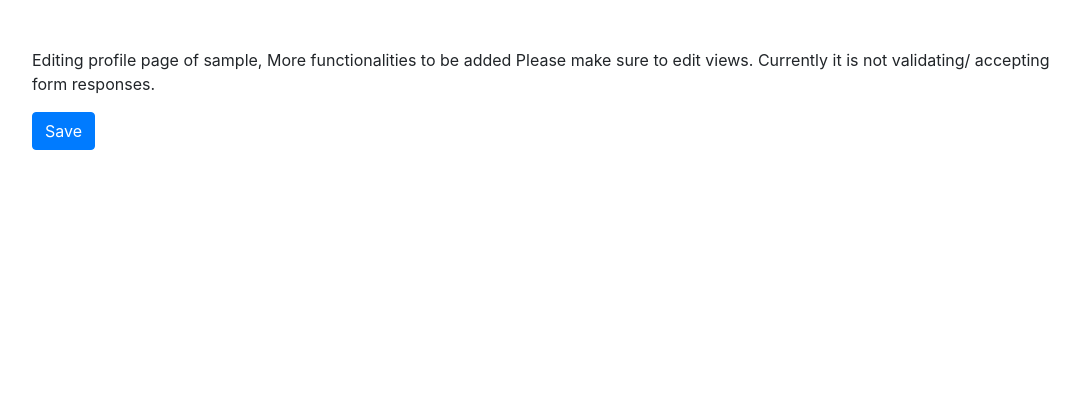
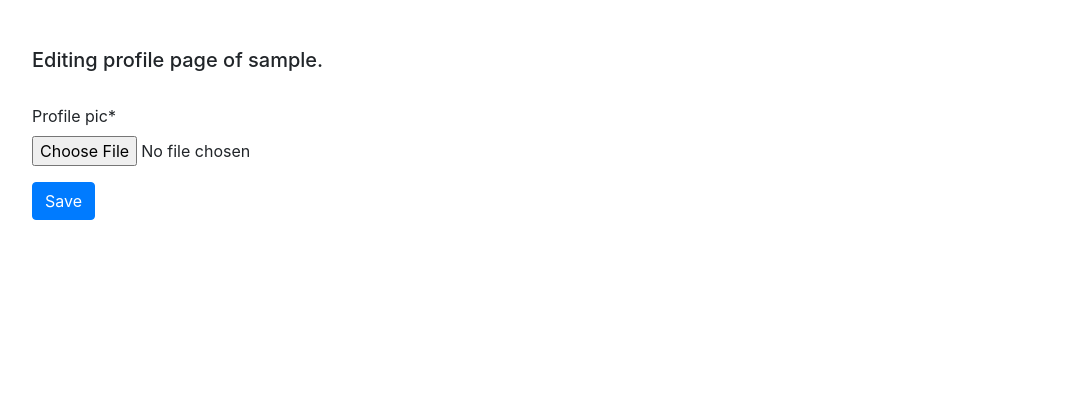
Before and after one commit to harshraj22/CSE_HUB, a Django app: a page that uses cse_hub/users/templates/users/profile_edit.html in a window 1280 px wide. Shown: the part 56-475 px from the top of the page, without its empty margins (86-1166 px from the left). Run offline with Django 3.2, Linux system fonts and the light colour scheme; a user stored in the database is signed in; tables that the repository leaves empty hold one stand-in row (values such as "Sample post"); some libraries are stand-ins or nearby versions.

Commit message:
user can update profile pic

```diff
--- a/cse_hub/homepage/views.py
+++ b/cse_hub/homepage/views.py
@@ -1,6 +1,6 @@
 from django.shortcuts import render, redirect
 from django.contrib.auth.forms import UserCreationForm
-from homepage.forms import RegistrationForm
+from users.forms import RegistrationForm
 from django.contrib import messages
 from django.urls import reverse
 from users.models import Profile
--- a/cse_hub/users/forms.py
+++ b/cse_hub/users/forms.py
@@ -1,5 +1,8 @@
 from django.forms import ModelForm
 from .models import Profile
+from django.contrib.auth.models import User
+from django.contrib.auth.forms import UserCreationForm
+from django import forms
 
 class ProfileUpdateForm(ModelForm):
 	class Meta:
@@ -8,4 +11,33 @@ class ProfileUpdateForm(ModelForm):
 		# widgets = {
 		# 	'password': forms.PasswordInput(),
 		# }
-		fields = []
+		fields = [
+			'profile_pic'
+		]
+
+class RegistrationForm(UserCreationForm):
+    email = forms.EmailField(required = True)
+    profile_pic = forms.ImageField(required=False)
+
+    class Meta:
+        model = User
+        fields = (
+            'username',
+            'first_name',
+            'last_name',
+            'email',
+            'password1',
+            'password2',
+            'profile_pic'
+        )
+
+    def save(self, commit=True):
+        user = super(RegistrationForm, self).save(commit=False)
+        user.first_name = self.cleaned_data['first_name']
+        user.last_name = self.cleaned_data['last_name']
+        user.email = self.cleaned_data['email']
+
+        if commit:
+            user.save()
+
+        return user
--- a/cse_hub/users/templates/users/profile.html
+++ b/cse_hub/users/templates/users/profile.html
@@ -53,7 +53,9 @@
 				<img class="card-img-top border-danger" src="{% static 'users/' %}{{pic}}" height="260px;" alt='{{pic}}'>
 				<div class="card-body">
 					<h4 class="card-title text-center">{{user.username}}</h4>
-					<p class="card-text text-center">Some data about user.</p>
+					<p class="card-text text-center">
+						{{ user.email }}
+					</p>
 					{% if user.username == request.user.username%}
 						<a class="btn btn-info btn-block" href="{% url 'user-submissions' user.username %}">My Submissions</a> <br>
 						<a class="btn btn-info btn-block" href="{% url 'user-profile-edit' user.username %}">Edit Profile</a>
--- a/cse_hub/users/templates/users/profile_edit.html
+++ b/cse_hub/users/templates/users/profile_edit.html
@@ -12,11 +12,11 @@
 		{% endfor %}
 	{% endif %}
 
-	<p>
-		Editing profile page of {{ request.user.username }}, More functionalities to be added
-		Please make sure to edit views. Currently it is not validating/ accepting form responses.
-	</p>
-	<form method="POST">
+	<h5>
+		Editing profile page of {{ request.user.username }}.
+	</h5>
+	<br>
+	<form method="POST" enctype="multipart/form-data">
 		{% csrf_token %}
 		{{ form|crispy }}
 
--- a/cse_hub/users/views.py
+++ b/cse_hub/users/views.py
@@ -5,7 +5,9 @@ from django.core.exceptions import ObjectDoesNotExist
 from django.http import HttpResponse, HttpResponseRedirect
 from django.urls import reverse
 from .forms import ProfileUpdateForm
+from django.contrib import messages
 from django.conf import settings
+from .models import Profile
 import os
 
 
@@ -27,8 +29,16 @@ def profile_edit(request, username):
 	if username != request.user.username:
 		return HttpResponseRedirect(reverse('user-profile-edit', kwargs={'username':request.user.username}))
 
+	profile = Profile.objects.get(user=request.user)
 	# ===========Implement the followint logic ==================
-	# if request.method == 'POST':
+	if request.method == 'POST':
+		form = ProfileUpdateForm(request.POST, request.FILES, instance=profile)
+		if form.is_valid():
+			profile = form.save(commit=False)
+			profile.save()
+			messages.success(request, 'Succefully Updated')
+		else:
+			messages.error(request, 'Error updating')
 
 	context = {'form': ProfileUpdateForm()}
 	return render(request, 'users/profile_edit.html', context)
```
Also changed, not shown: cse_hub/homepage/forms.py (deleted, +0 -30 lines).
